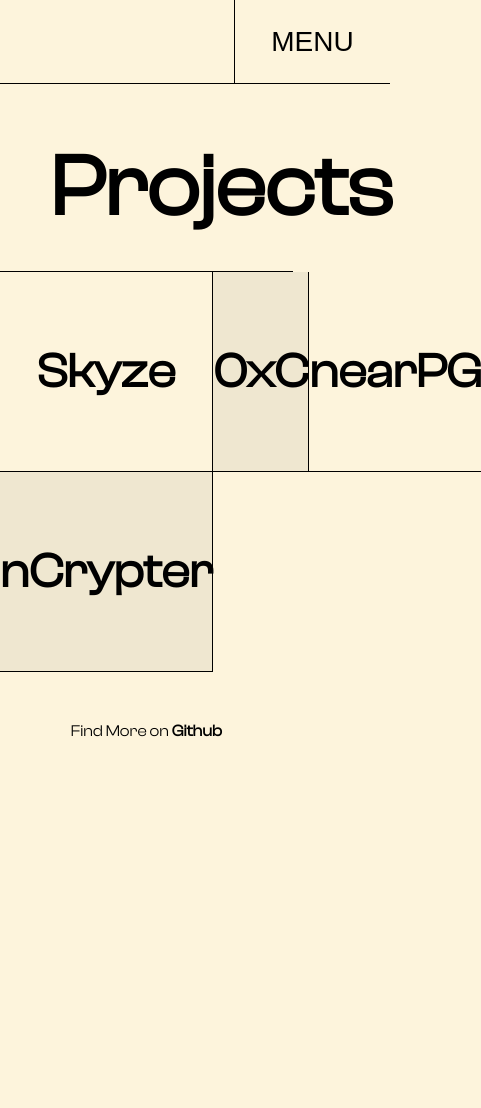
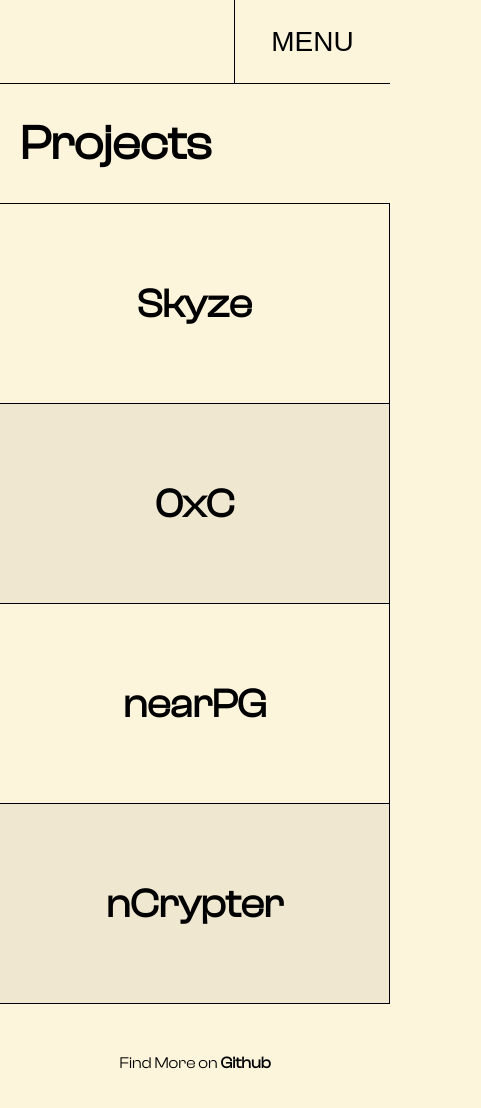
Before and after one commit to n1ved/portfolioV3, a SvelteKit app: page /projects in a window 390 px wide. Shown: the top 1108 px of the page, 481 px wide, since content can reach past the window. Before the commit the page ends 978 px from the top, so only its background shows below. Built offline with nearby package versions, Linux system fonts and the light colour scheme.

Commit message:
(responsive/projects)

```diff
--- a/src/routes/projects/+page.svelte
+++ b/src/routes/projects/+page.svelte
@@ -72,7 +72,7 @@
         {/each}
     </div>
     <div class="footer">
-        Find More on <b>Github</b>
+        Find More on <a href="https://github.com/n1ved?tab=repositories"><b>Github</b></a>
     </div>
 </div>
 
@@ -188,7 +188,48 @@
     .footer{
         align-self: center;
         padding-top: 50px;
+        padding-bottom: 50px;
+
+    }
+    .footer a{
+        text-decoration: none;
+        color: black;
     }
 
+    @media screen and (max-width: 480px){
+        .main {
+            margin-top : 30px;
+            max-width: 100vw;
+        }
+        .title {
+            font-size: 48px;
+            margin-left: 20px;
+        }
+
+        .projects{
+            width: 100vw;
+            max-width: 100vw;
+            grid-template-columns: 1fr;
+        }
+
+        .project{
+            border-bottom: 1px solid black;
+            height: 200px;
+        }
+
+        .project h2{
+            font-size: 40px;
+        }
+
+        .project:nth-child(3n){
+            border-right: 1px solid black;
+        }
+
+
+        .footer{
+            align-self: center;
+            padding-top: 50px;
+        }
+    }
 
 </style>
```
